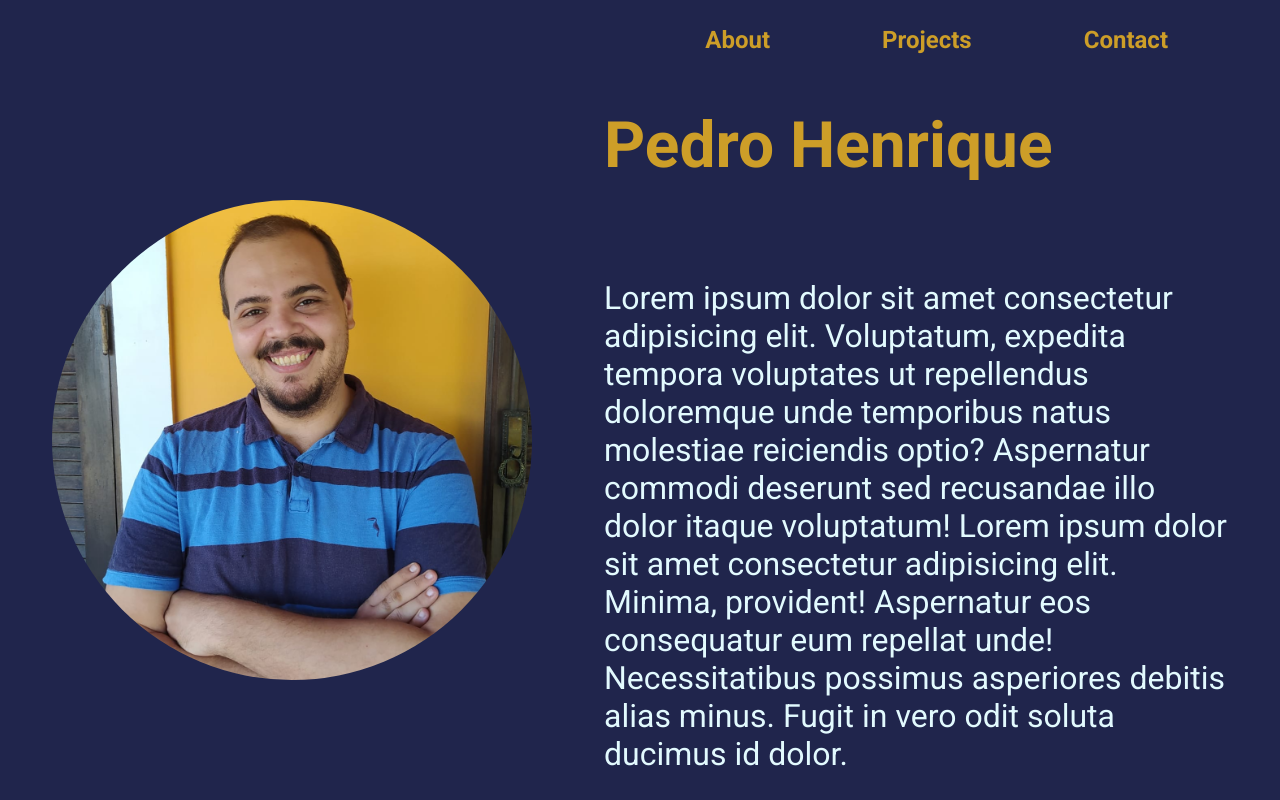
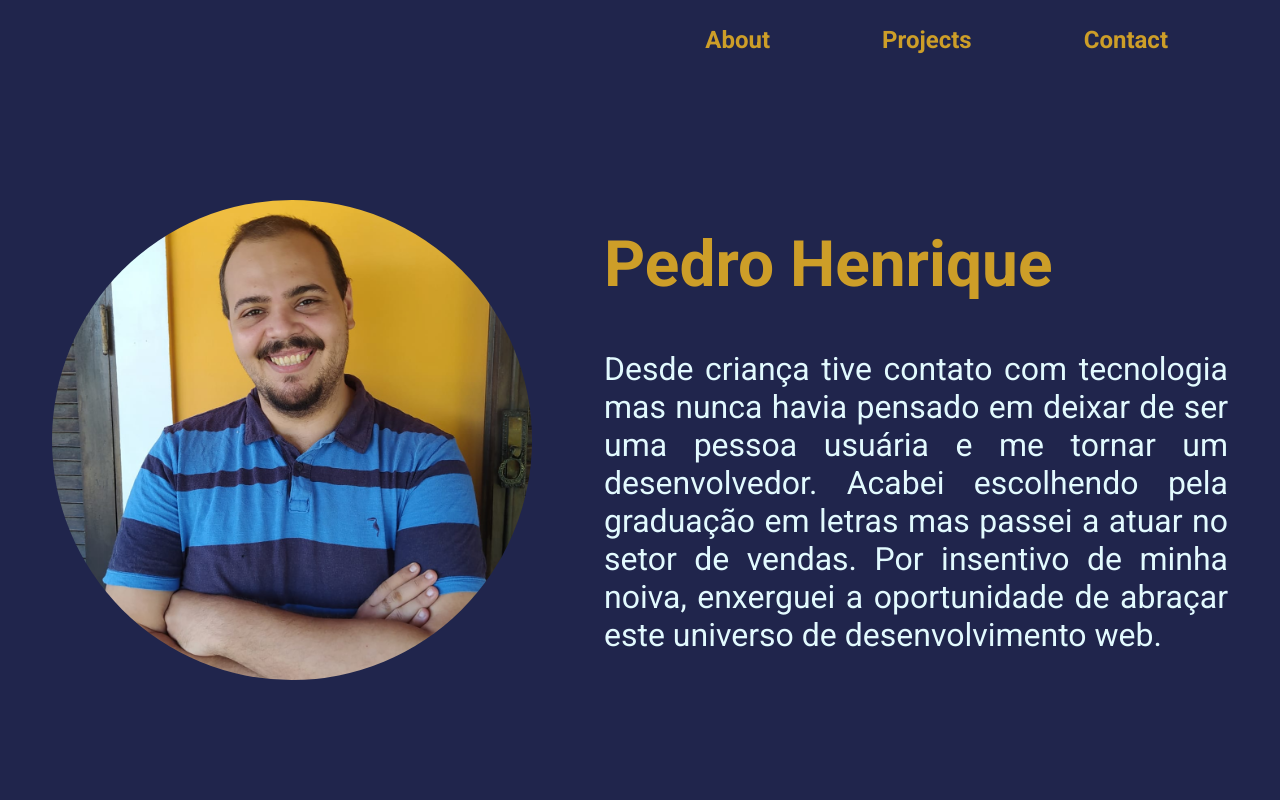
Before and after one commit to PedroMCHenrique/portfolio, a React (Create React App) app: page / in a window 1280 px wide. Shown: the top 800 px of the page. Built offline with nearby package versions, Linux system fonts and the light colour scheme.

Commit message:
add about p

```diff
--- a/src/components/About.css
+++ b/src/components/About.css
@@ -25,7 +25,11 @@
   color: #E2FAFE;
 }
 
-.about-me h1 {
-  margin-bottom: 6rem;
+.about-h1 {
+  margin-bottom: 3rem;
   color: #CD9E28;
 }
+
+.about-p {
+  text-align: justify;
+}
--- a/src/components/About.jsx
+++ b/src/components/About.jsx
@@ -6,8 +6,10 @@ const About = () => (
   <div className="about" id="about">
     <img src={ Picture } alt="smiling-man" className="profile-pic" />
     <div className="about-me">
-      <h1>Pedro Henrique</h1>
-      <p>Lorem ipsum dolor sit amet consectetur adipisicing elit. Voluptatum, expedita tempora voluptates ut repellendus doloremque unde temporibus natus molestiae reiciendis optio? Aspernatur commodi deserunt sed recusandae illo dolor itaque voluptatum! Lorem ipsum dolor sit amet consectetur adipisicing elit. Minima, provident! Aspernatur eos consequatur eum repellat unde! Necessitatibus possimus asperiores debitis alias minus. Fugit in vero odit soluta ducimus id dolor.</p>
+      <h1 className="about-h1">Pedro Henrique</h1>
+      <p className="about-p">
+        Desde criança tive contato com tecnologia mas nunca havia pensado em deixar de ser uma pessoa usuária e me tornar um desenvolvedor. Acabei escolhendo pela graduação em letras mas passei a atuar no setor de vendas. Por insentivo de minha noiva, enxerguei a oportunidade de abraçar este universo de desenvolvimento web.
+      </p>
     </div>
   </div>
 );
```
